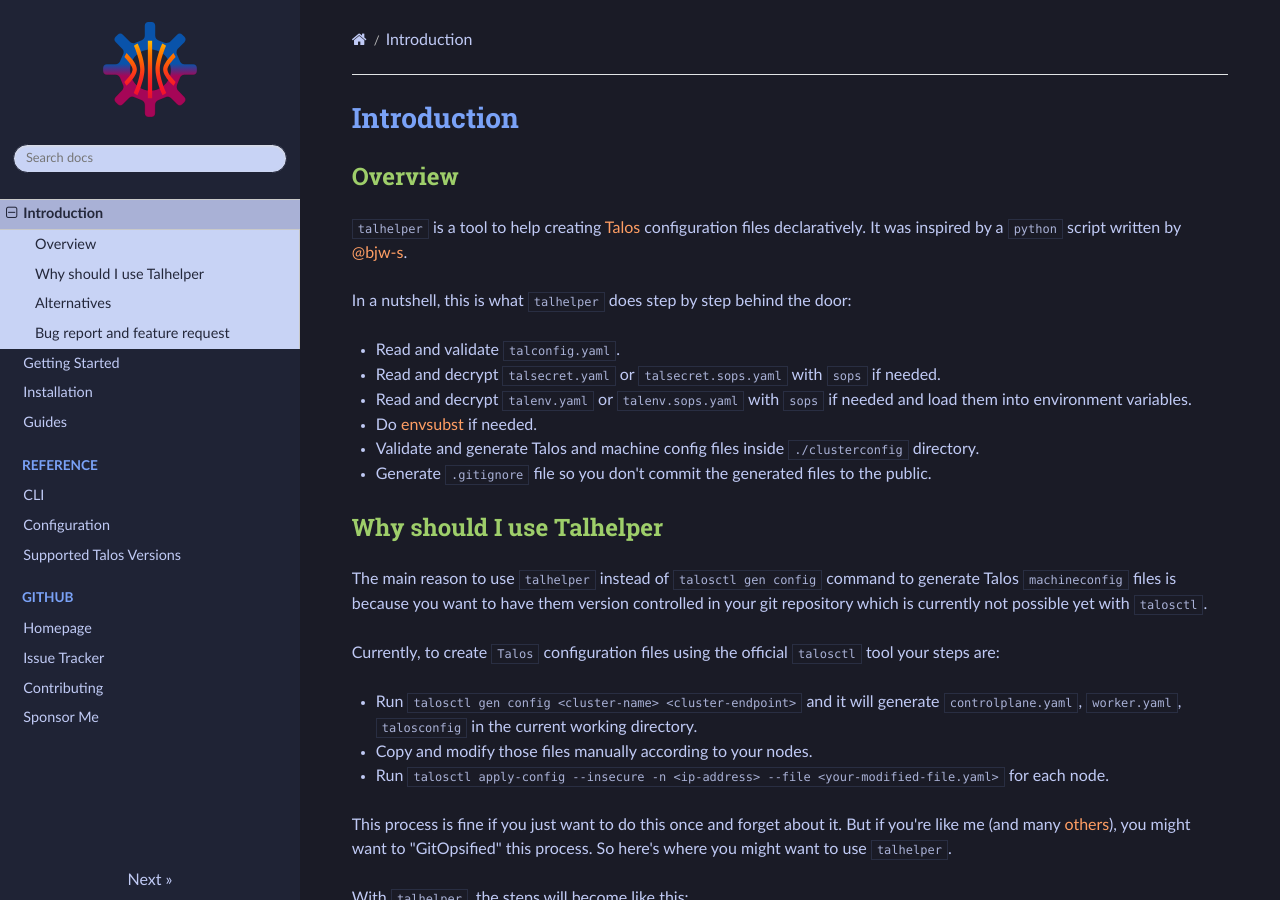
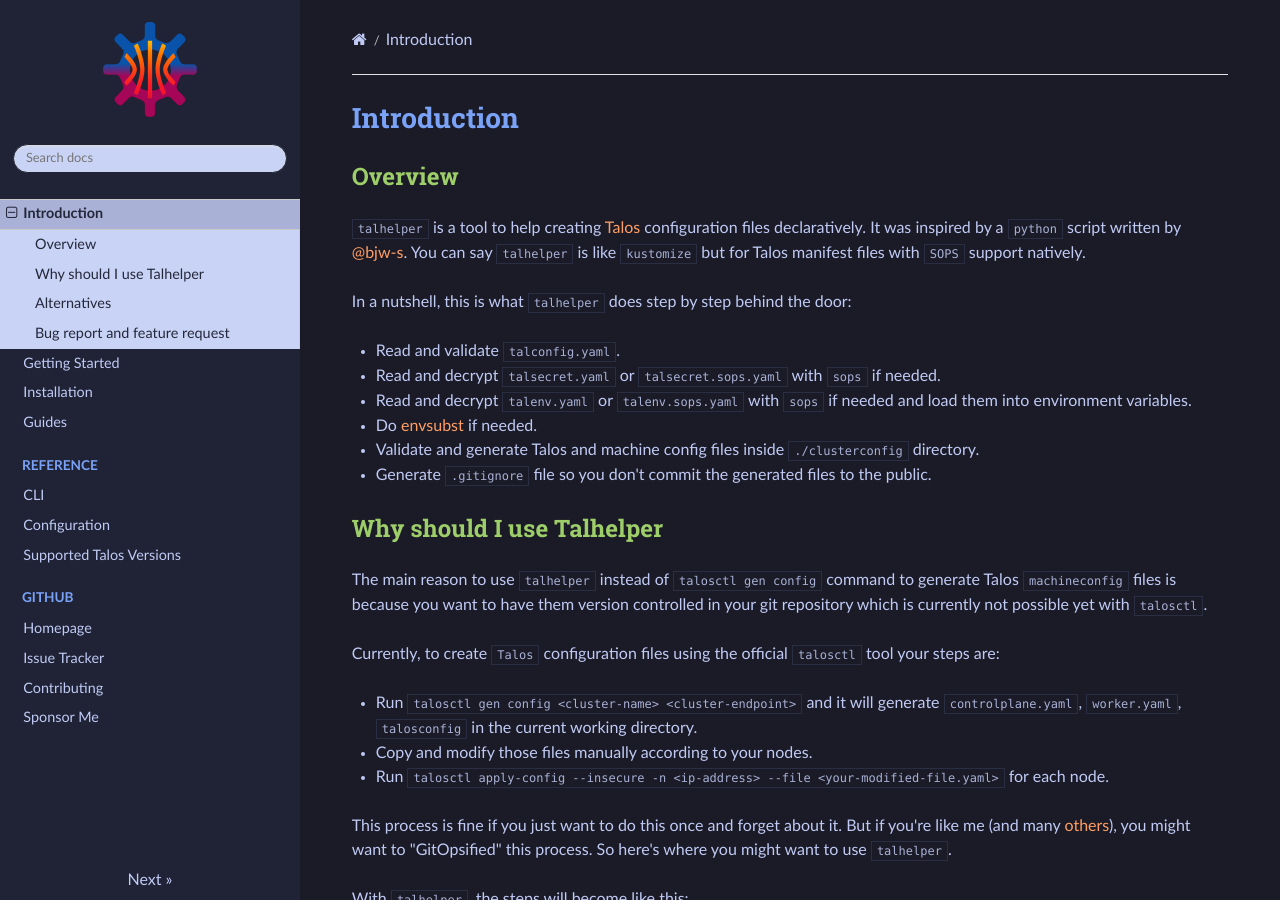
Before and after one commit to budimanjojo/talhelper, an MkDocs documentation site: the page built from docs/docs/index.md, in a window 1280 px wide and 900 px high. Built offline with MkDocs 1.6.1, drawn with Linux system fonts in a browser that asks for light colours.

Commit message:
docs(readme): add better description of what is this project
Signed-off-by: budimanjojo <budimanjojo@gmail.com>

```diff
--- a/docs/docs/index.md
+++ b/docs/docs/index.md
@@ -4,6 +4,7 @@
 
 `talhelper` is a tool to help creating [Talos](https://talos.dev) configuration files declaratively.
 It was inspired by a `python` script written by [@bjw-s](https://github.com/bjw-s).
+You can say `talhelper` is like `kustomize` but for Talos manifest files with `SOPS` support natively.
 
 In a nutshell, this is what `talhelper` does step by step behind the door:
 
```
Also changed, not shown: README.md.
